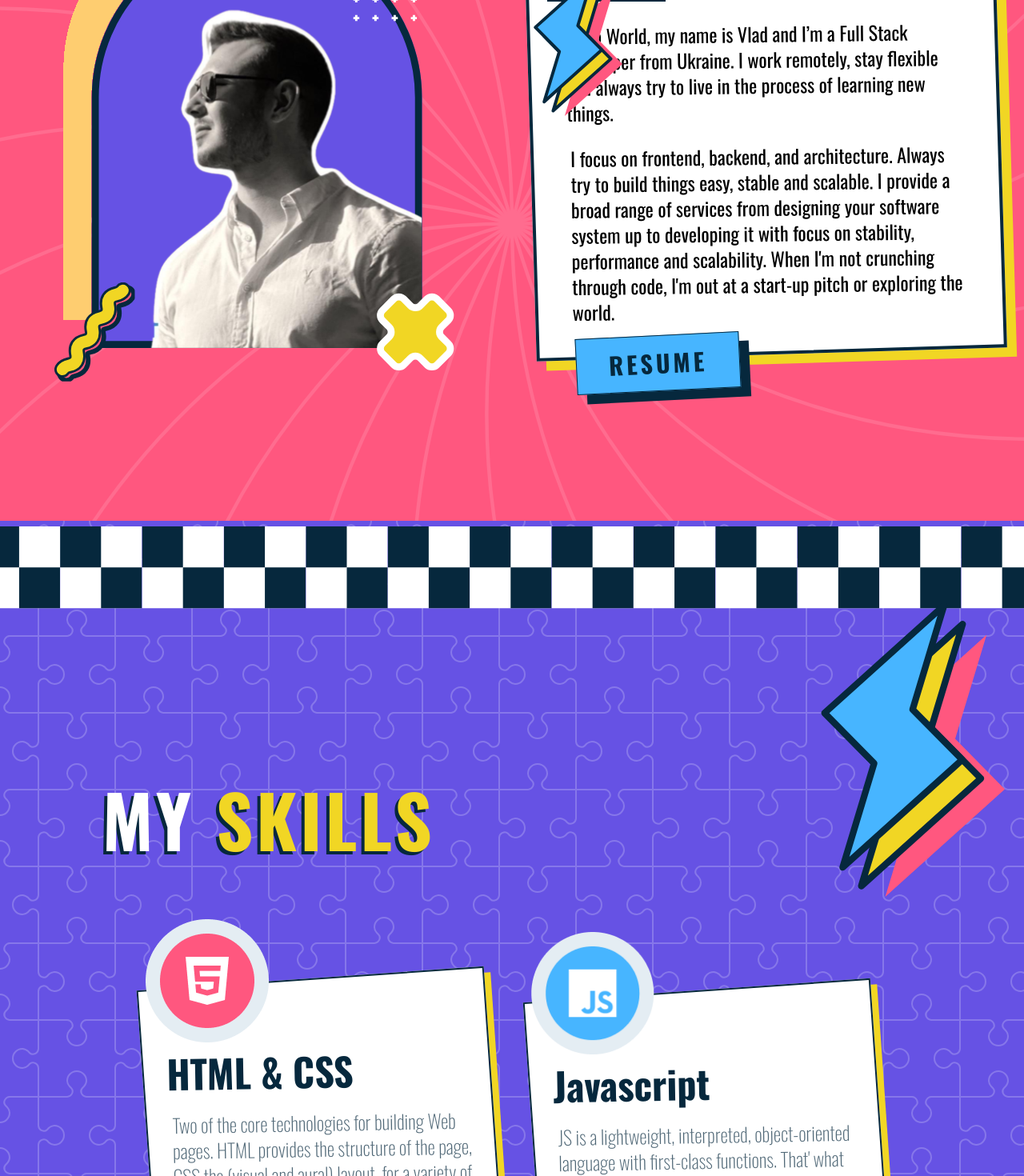
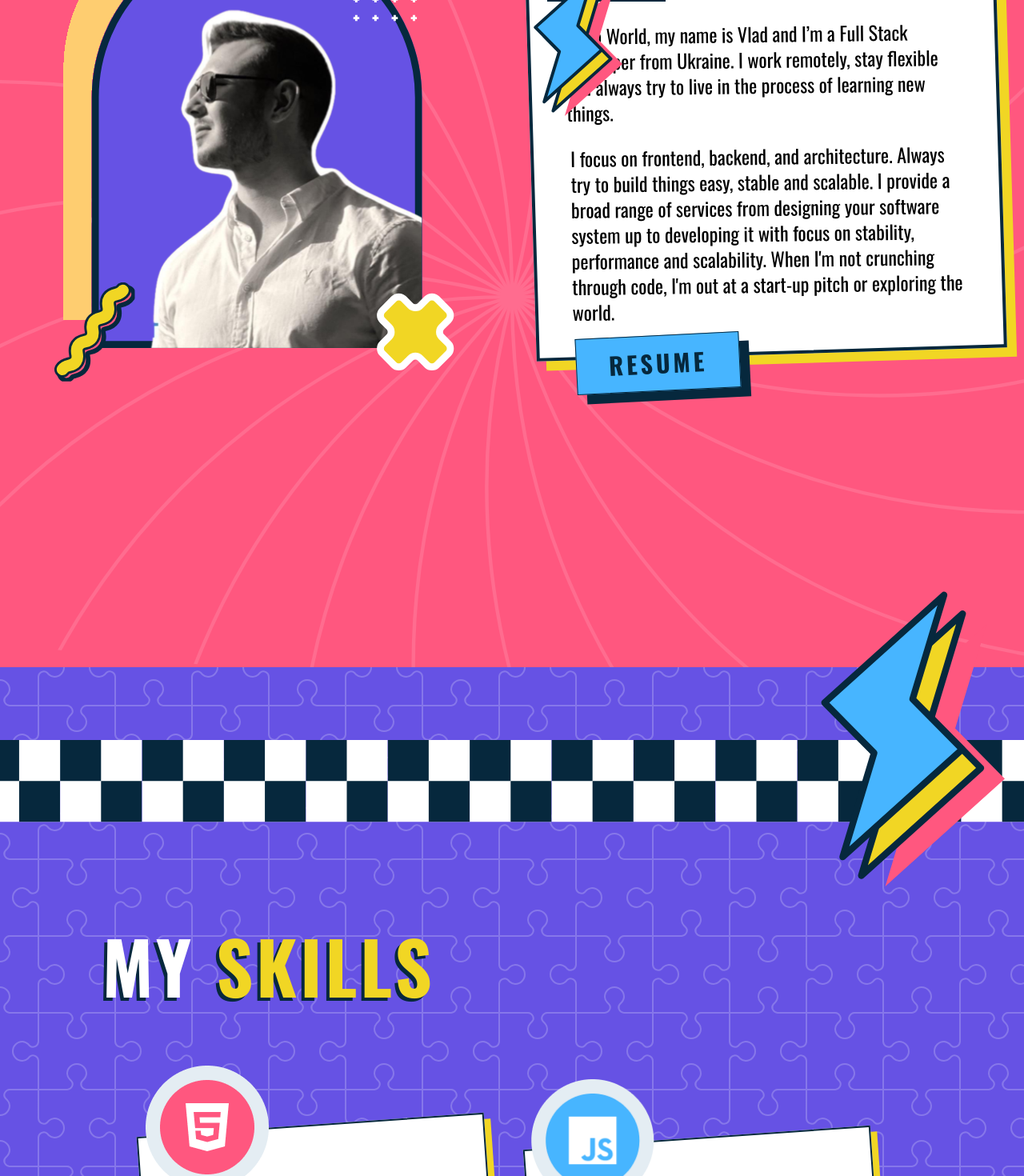
Before and after one commit to Nutopia13/Portfolio-2.0, a React (Vite) app: page / in a window 1280 px wide. Shown: the part 1330-2800 px from the top of the page at 80% size. Built offline with nearby package versions, Linux system fonts and the light colour scheme.

Commit message:
Layout Updated

```diff
--- a/src/App.jsx
+++ b/src/App.jsx
@@ -20,7 +20,7 @@ function App() {
           <Hero />
         </section>
         <section   id='about' className ='about w-full'>
-          <About />
+          <About  />
         </section>
         <section id='skills'>
           <Skills className='skills w-full flex justify-center items-center' />
--- a/src/Components/About.jsx
+++ b/src/Components/About.jsx
@@ -9,8 +9,8 @@ import lighting from '../assets/Full_Lighting.svg'
 const About = () => {
 
   return (
-    <div className='w-full about_inner bg-[120%] bg-center bg-pink'>
-      <div className=' flex  flex-wrap md:ml-10 md:space-x-10 md:justify-around lg:max-w-[1500px] md:max-w-[700px] items-center max-w-[370px] justify-center'>
+    <div className='mx-auto max-h-[1150px] about_inner bg-[120%] bg-center bg-pink'>
+      <div className=' flex flex-wrap md:ml-10 md:space-x-10 md:justify-around lg:max-w-[1500px] md:max-w-[700px] items-center max-w-[370px] justify-center'>
         <motion.img
         initial={{
           x: -200,
@@ -28,7 +28,7 @@ const About = () => {
 
           <h3 className='about_title lg:text-[80px] font-oswald text-3xl font-bold text-white'>About Me</h3>
           <div className='lg:pt-8 pb-8'>
-        <img loading="lazy" src={lighting} className = 'lg:left-[52%] lg:top-[162%] md:left-[52%]  lg:min-w-[112px] lg:min-h-[179px] max-w-[60px] h-[97px] absolute z-50 left-1' />
+        <img loading="lazy" src={lighting} className = 'lg:left-[52%] lg:top-[162%] md:left-[50%]  lg:min-w-[112px] lg:min-h-[179px] max-w-[60px] h-[97px] absolute z-50 left-1' />
             <p className='text-dark_blue mt-[40px] top-4 left-5 border-2 relative z-20 border-dark_blue font-oswald text-2xl bg-bright_yellow uppercase min-h-[51px] tracking-wide flex items-center w-[148px] font-bold lg:text-4xl pl-4'>My Bio</p>
             <div className='about_text lg:max-w-[705px]  max-w-[321px] bg-white border-dark_blue border-4'>
               <p className=' about_p  lg:text-2xl lg:max-w-[580px] max-w-[300px] text-base pt-[36px] px-[20px] lg:px-11 text-left font-oswald '>
@@ -44,9 +44,9 @@ const About = () => {
       </div>
       </div>
 
-        <img loading="lazy" src={lighting} className = 'lg:top-[260%] lg:left-[80%] lg:min-w-[232px] lg:min-h-[371px] max-w-[72px] h-[116px] absolute z-50 right-14' />
+        <img loading="lazy" src={lighting} className =  'left-[70%] lg:top-48 top-15 md:top-24 md:left-[80%] lg:min-w-[232px] lg:min-h-[371px] max-w-[72px] h-[116px] relative z-50 right-14' />
 
-      <img loading="lazy" src={check} alt="" className=' relative w-full h-full top-7 overflow-hidden lg:top-28' />
+      <img loading="lazy" src={check} alt="" className=' relative w-full h-full md:top-2 bottom-24 overflow-hidden' />
     </div>
   )
 }
--- a/src/Components/Contact.jsx
+++ b/src/Components/Contact.jsx
@@ -12,11 +12,11 @@ const Contact = () => {
         <h3 className='contact_title max-w-[1000px]  text-bright_yellow'> Would you like to discuss <span className='text-white'>the project ?</span></h3>
 
         <form name="contact" method="POST" data-netlify="true" className='flex mt-14 flex-col space-y-5 w-fit'>
-        <div className='first_input'>
+        <div className='first_input relative z-20'>
           <input required className='Contact_Input' name='fullName' type="text" />
         </div>
 
-        <div className='second_input'>
+        <div className='second_input relative z-20'>
           <input required className='Contact_Input' name='email' type="email" />
         </div>
 
```
